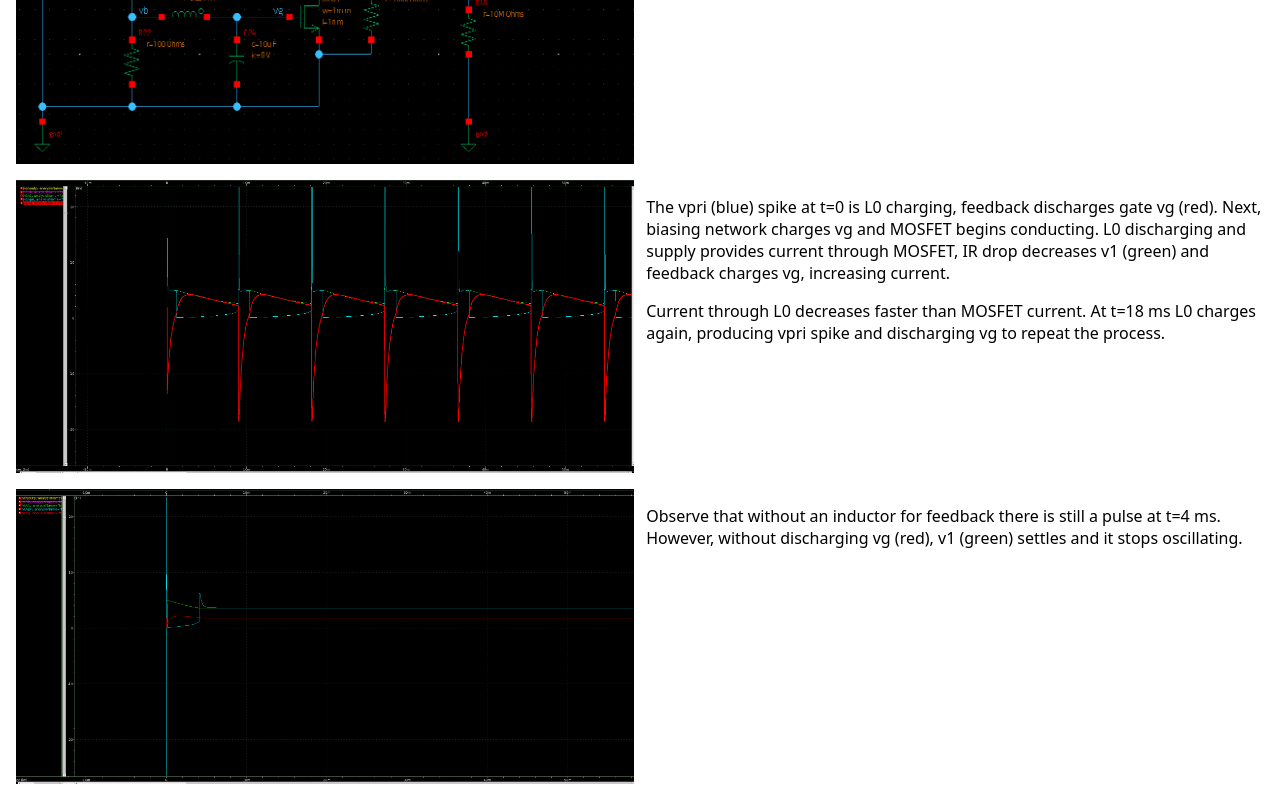
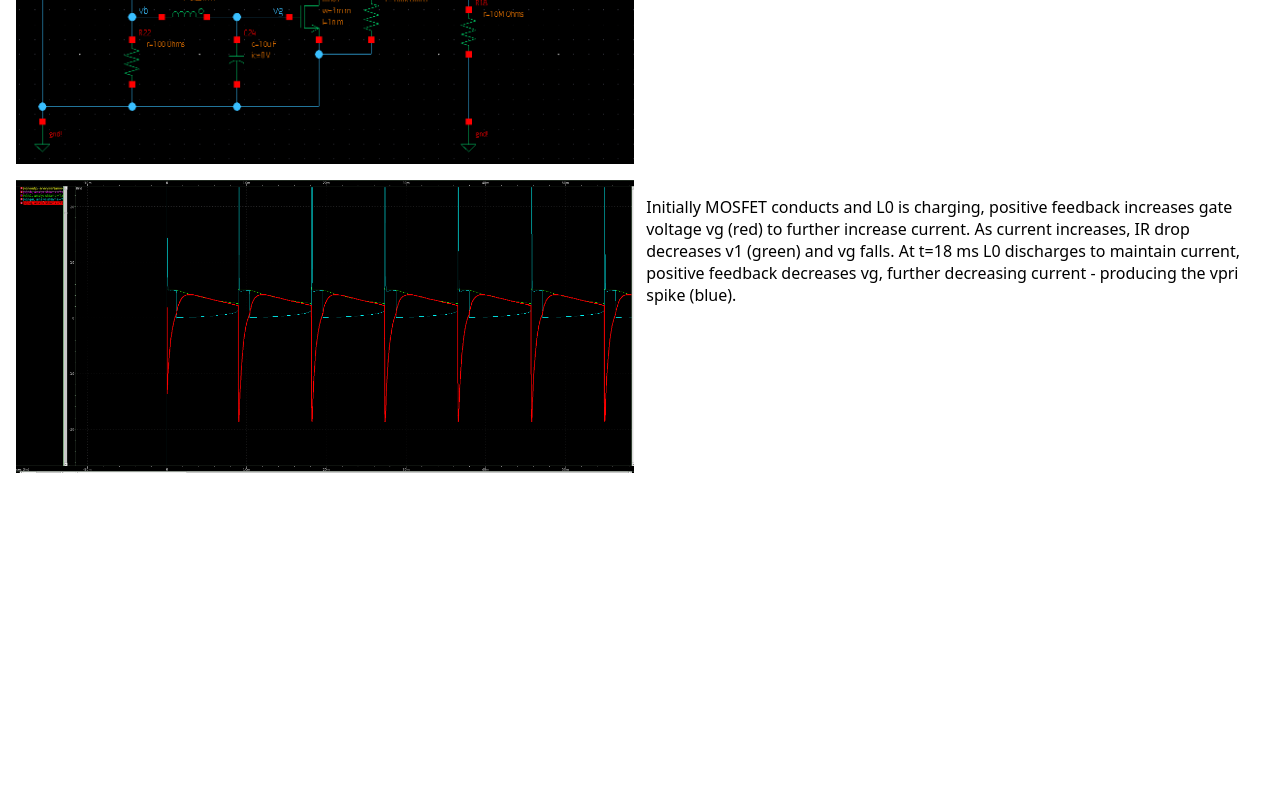
Before and after one commit to jaihysc/jaihysc.github.io, an Astro site: page /hv-generator in a window 1280 px wide. Shown: the part 573-1373 px from the top of the page. After the commit the page ends 1062 px from the top, so only its background shows below. Built offline with nearby package versions, Linux system fonts and the light colour scheme; Astro itself is replaced by a stand-in of ours.

Commit message:
Update again

```diff
--- a/src/pages/hv-generator.astro
+++ b/src/pages/hv-generator.astro
@@ -17,12 +17,7 @@ import ItemCard from "../components/ItemCard.astro";
         </ItemCard>
         <ItemCard
             links={[]}, imageSrc="/hv-generator-sim2.png">
-            <p>The vpri (blue) spike at t=0 is L0 charging, feedback discharges gate vg (red). Next, biasing network charges vg and MOSFET begins conducting. L0 discharging and supply provides current through MOSFET, IR drop decreases v1 (green) and feedback charges vg, increasing current.</p>
-            <p>Current through L0 decreases faster than MOSFET current. At t=18 ms L0 charges again, producing vpri spike and discharging vg to repeat the process.</p>
-        </ItemCard>
-        <ItemCard
-            links={[]}, imageSrc="/hv-generator-sim3.png">
-            <p>Observe that without an inductor for feedback there is still a pulse at t=4 ms. However, without discharging vg (red), v1 (green) settles and it stops oscillating.</p>
+            <p>Initially MOSFET conducts and L0 is charging, positive feedback increases gate voltage vg (red) to further increase current. As current increases, IR drop decreases v1 (green) and vg falls. At t=18 ms L0 discharges to maintain current, positive feedback decreases vg, further decreasing current - producing the vpri spike (blue).</p>
         </ItemCard>
     </main>
 </Layout>
```
Also changed, not shown: public/hv-generator-sim3.png (deleted).
